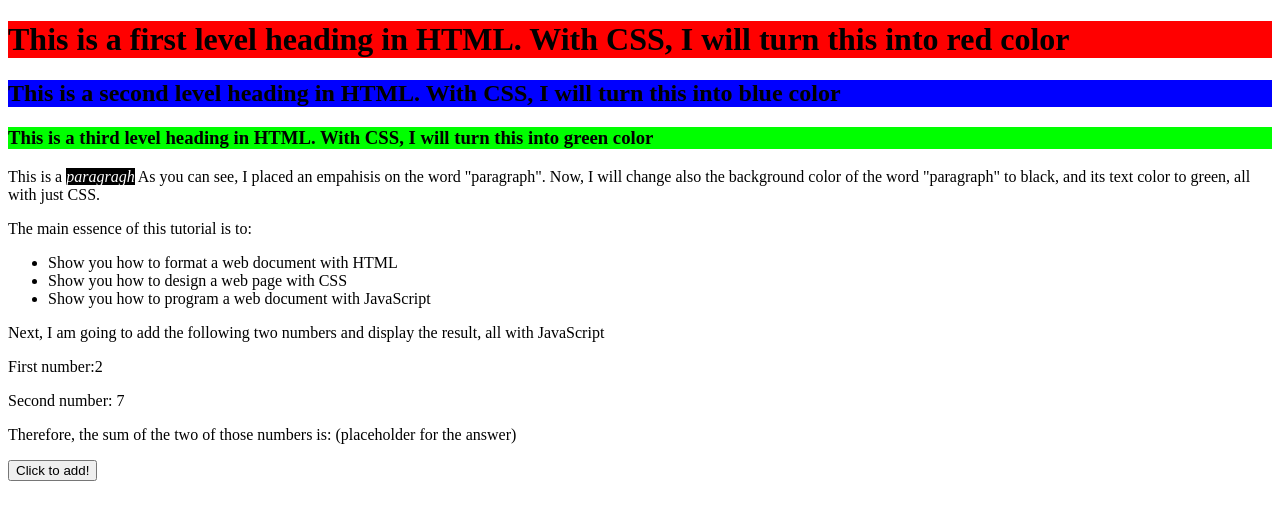
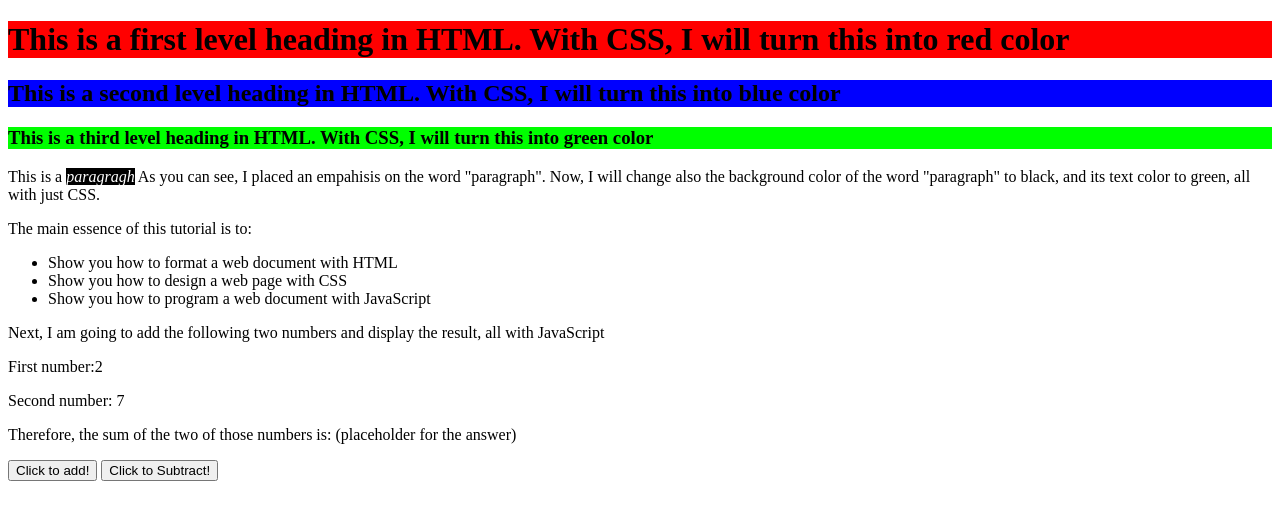
Before and after one commit to Poccho/exer1, a plain HTML site: page index.html in a window 1280 px wide. Drawn offline with Linux system fonts and the light colour scheme.

Commit message:
Update index.html

```diff
--- a/index.html
+++ b/index.html
@@ -26,6 +26,7 @@
     <p>Second number: <span id= "secondNum">7</span> </p>
     <p>Therefore, the sum of the two of those numbers is: <span id= "answer">(placeholder for the answer)</span></p>
     <input type="button" id="sumButton" value="Click to add!">
+  <input type="button" id="subButton" value="Click to Subtract!">
 
   <script src="./script/script.js"></script>
 </body>
```
